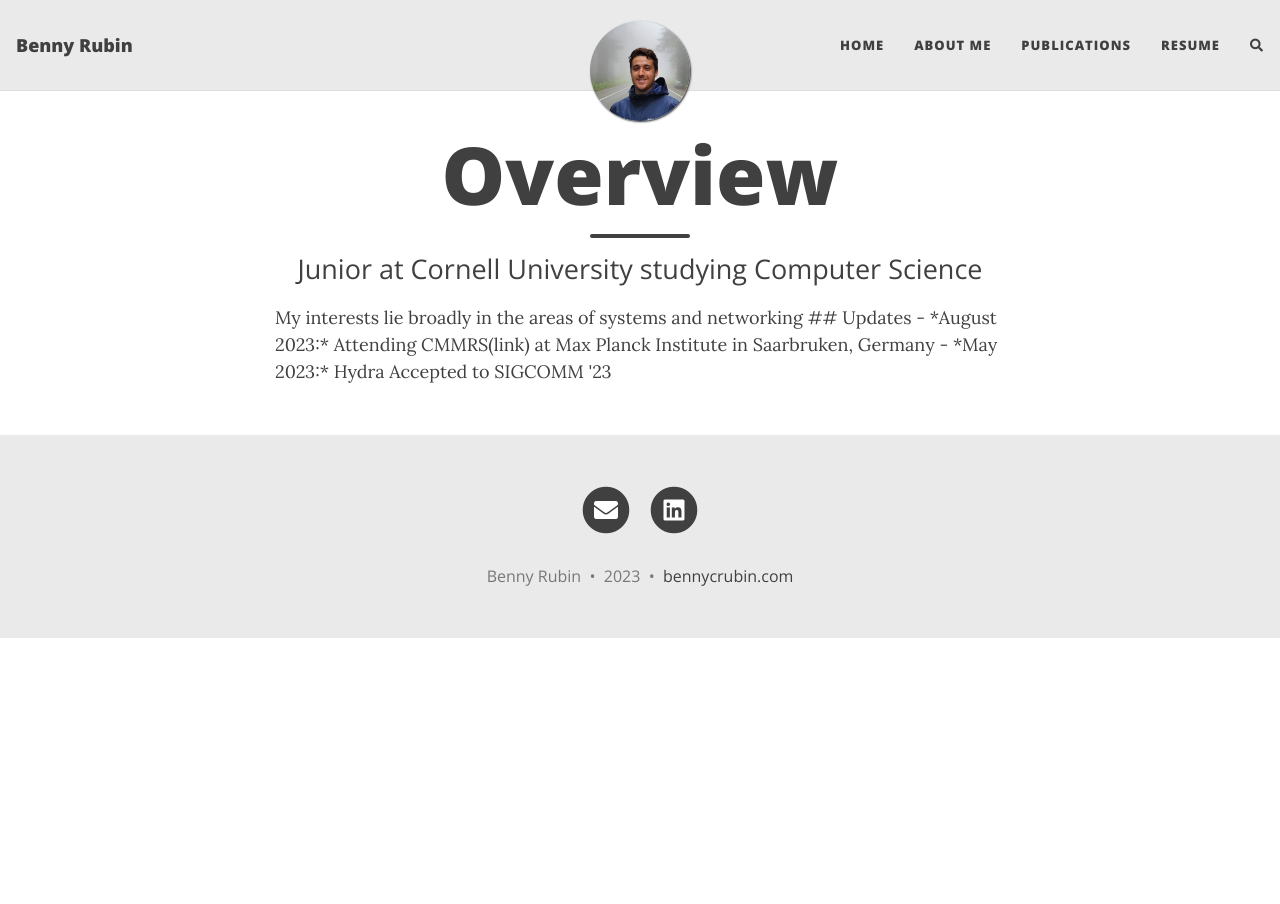
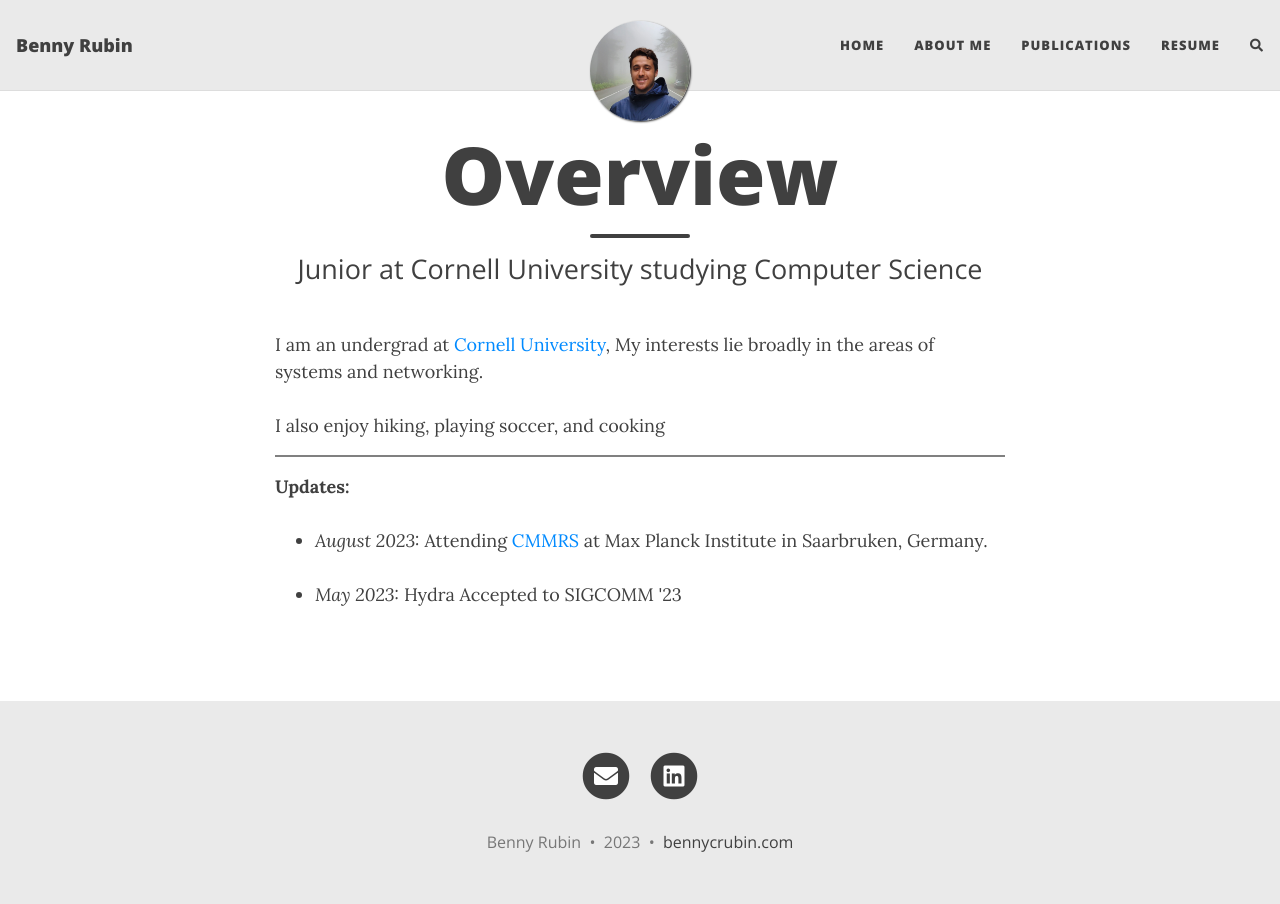
Before and after one commit to bennyrubin/bennyrubin.github.io, a Jekyll site: the page built from index.html, in a window 1280 px wide. Built offline with Jekyll 4.4.1, drawn with Linux system fonts in a browser that asks for light colours; nearby versions of some CDN libraries; the list of posts is cut into pages by our own code; comment, search, counter and statistics services are not loaded.

Commit message:
Added homepage index

```diff
--- a/index.html
+++ b/index.html
@@ -5,10 +5,27 @@ subtitle: Junior at Cornell University studying Computer Science
 use-site-title: true
 ---
 
-My interests lie broadly in the areas of systems and networking
 
 
 
-## Updates
-- *August 2023:* Attending CMMRS(link) at Max Planck Institute in Saarbruken, Germany
-- *May 2023:* Hydra Accepted to SIGCOMM '23
+<br>I am an undergrad at <a href="https://www.cs.cornell.edu">Cornell University</a>, My interests lie broadly in the
+areas of systems and networking.<br><br>
+
+
+
+
+I also enjoy hiking, playing soccer, and cooking<br>
+
+<hr style="height:2px;border-width:0;color:gray;background-color:gray">
+
+<b>Updates:</b><br><br>
+
+<ul>
+    <li><i>August 2023:</i> Attending <a href="https://cmmrs.mpi-sws.org">CMMRS</a> at Max Planck Institute in
+        Saarbruken, Germany.
+    </li><br>
+
+    <li><i>May 2023:</i> Hydra Accepted to SIGCOMM '23
+    </li><br>
+
+</ul>
```
